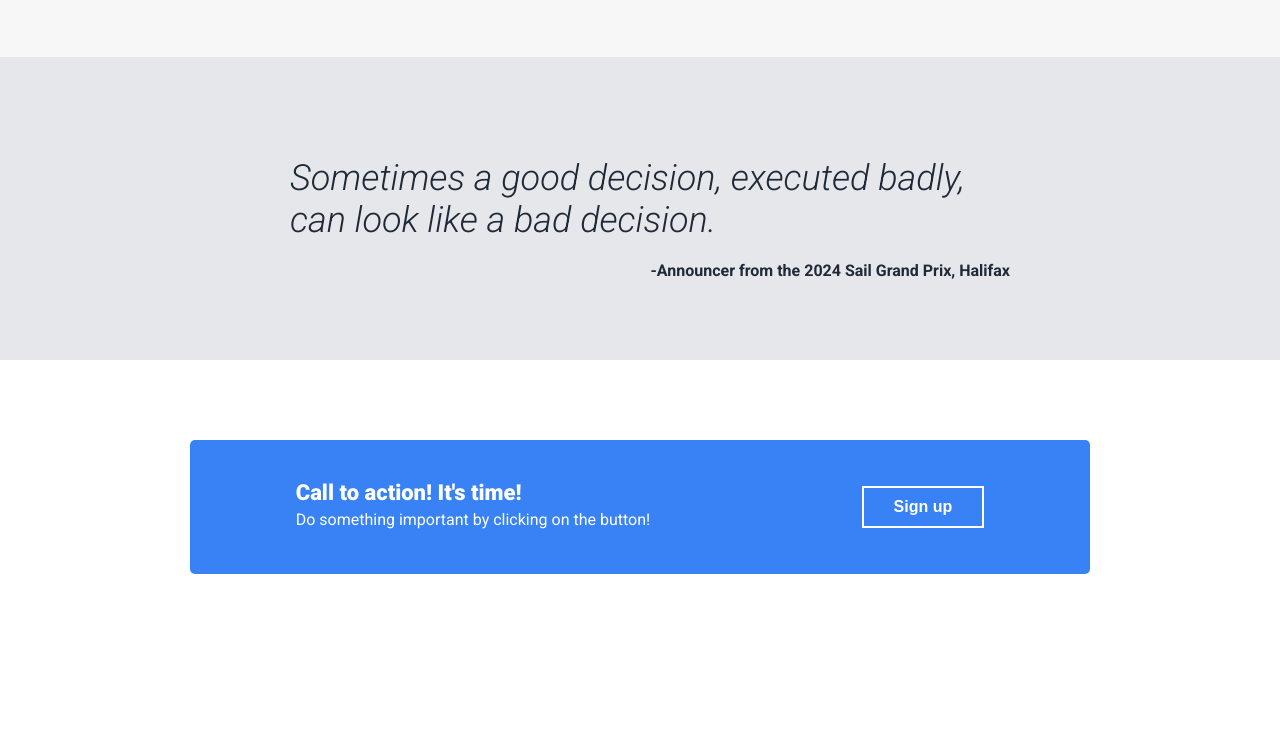
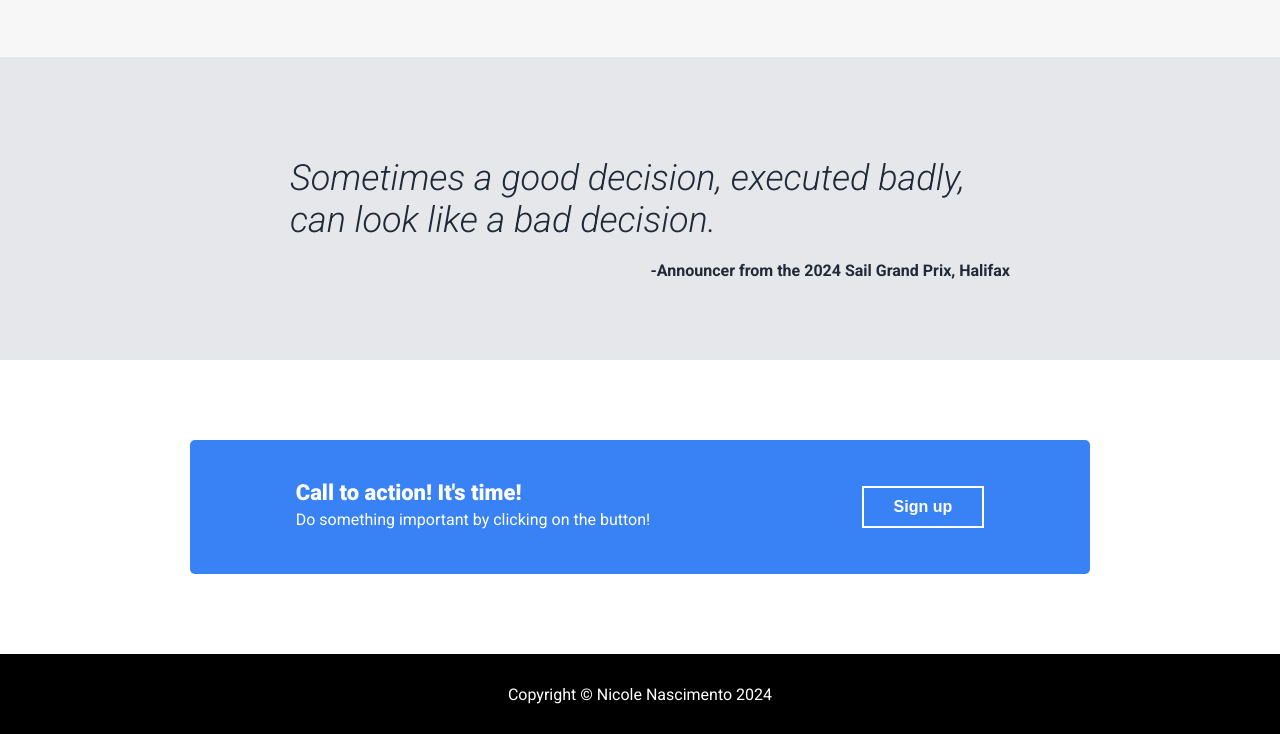
Before and after one commit to Shlambooka/odin-landing-page, a plain HTML site: page index.html in a window 1280 px wide. Shown: the part 838-1572 px from the top of the page. Before the commit the page ends 1492 px from the top, so only its background shows below. Drawn offline with Linux system fonts and the light colour scheme.

Commit message:
style:  section six

```diff
--- a/index.html
+++ b/index.html
@@ -102,6 +102,11 @@
             </div>
         </section>
 
+        <section class="section-six">
+            <div class="footer-box">
+                <p class="footer-text">Copyright © Nicole Nascimento 2024 </p>
+            </div>
+        </section>
 
     </body>
 </html>
--- a/styles.css
+++ b/styles.css
@@ -217,3 +217,24 @@ h3 {
     font-weight: 700;
     padding: 10px 30px;
 }
+
+/* SECTION-SIX STYLES */
+
+.section-six {
+    background-color: black;
+}
+
+.footer-box {
+    margin: 0 auto;
+    padding: 0;
+    width: 900px;
+    height: 80px;
+    display: flex;
+    justify-content: center;
+    align-items: center;
+}
+
+.footer-text {
+    color: white;
+    text-align: center;
+}
```
